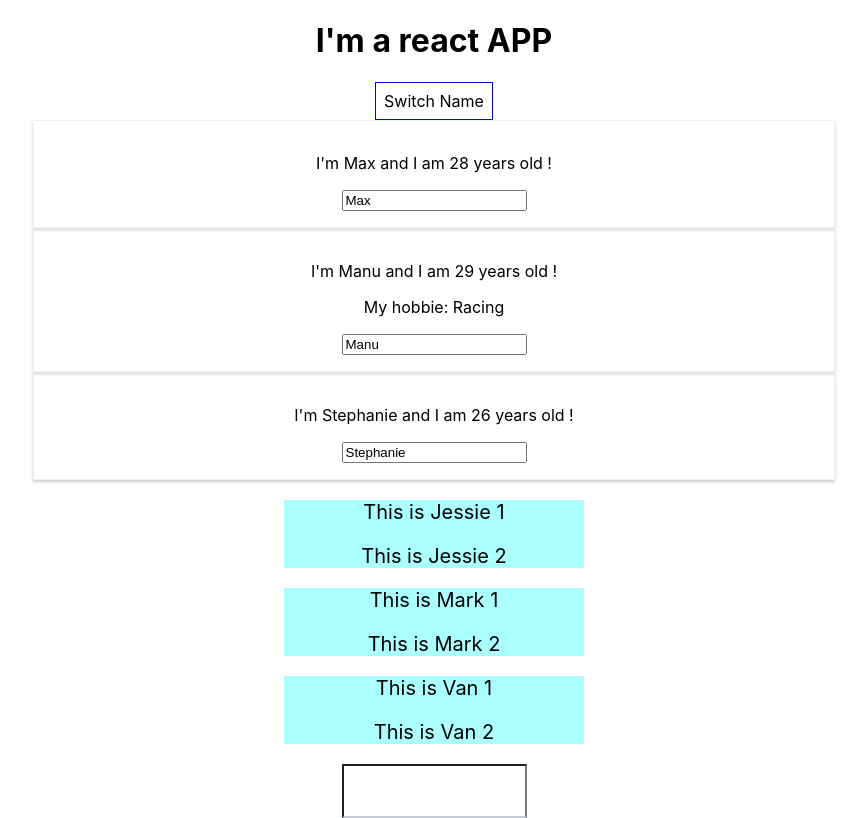
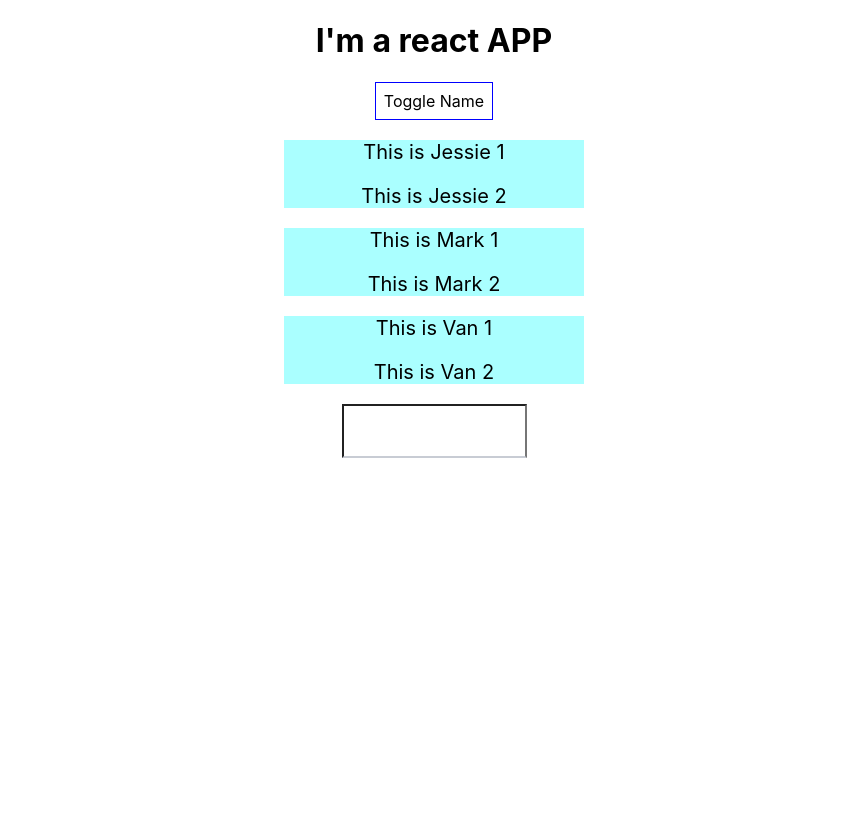
Before and after one commit to OscarZhou/react-complete-guide, a React (Create React App) app: page / in a window 1280 px wide. Shown: the whole page, without its empty margins (206-1073 px from the left). Built offline with nearby package versions, Linux system fonts and the light colour scheme.

Commit message:
Add list and conditionals

```diff
--- a/src/App.js
+++ b/src/App.js
@@ -8,15 +8,16 @@ import UserInput from './UserInput/UserInput.js'
 class App extends Component {
   state = {
     persons: [
-      {name: 'Max', age:28},
-      {name: 'Manu', age:29},
-      {name: 'Stephanie', age:26}
+      {id: 'dfaje', name: 'Max', age:28},
+      {id: '3ldoc', name: 'Manu', age:29},
+      {id: 'ejr3o', name: 'Stephanie', age:26}
     ],
     userOutputs:[
       {username:'Jessie'},
       {username:'Mark'},
       {username:'Van'}
-    ]
+    ],
+    showPerson: false
   }
 
   switchNameHandler = (newName) => {
@@ -30,14 +31,26 @@ class App extends Component {
     })
   }
 
-  nameChangedHandler = (event) => {
+  deletePersonHandler = (personIndex) => {
+    // const persons = this.state.persons.slice(); //create a copy of the original array
+    const persons = [...this.state.persons]
+    persons.splice(personIndex, 1);
     this.setState({
-      persons: [
-        {name: 'Maximliam', age:28},
-        {name: event.target.value, age:29},
-        {name: 'Stephanie', age:26}
-      ]
+      persons:persons
     })
+  }
+
+  nameChangedHandler = (event, id) => {
+    const personIndex = this.state.persons.findIndex(p => {
+      return p.id === id;
+    });
+    const person = {...this.state.persons[personIndex]};
+    person.name = event.target.value;
+    const persons = [...this.state.persons];// should be an array
+    persons[personIndex] = person;
+    this.setState({
+      persons: persons
+    });
 
   }
 
@@ -61,6 +74,10 @@ class App extends Component {
     })
   }
 
+  toggleNameHandler = () => {
+    const doesShow = this.state.showPerson;
+    this.setState({showPerson: !doesShow});
+  }
   render() {
     const style = {
       backgroundColor: 'white',
@@ -71,22 +88,28 @@ class App extends Component {
     };
 
 
+    let persons = null;
+    if (this.state.showPerson){
+      persons = (
+        <div>
+          {this.state.persons.map((person, index) => {
+            return <Person
+              click={() => this.deletePersonHandler(index)}
+                name={person.name}
+                age={person.age}
+                key={person.id}
+                changed={(event) => this.nameChangedHandler(event, person.id)}></Person>
+          })}
+        </div>
+      );
+    }
+
     return (
        <div className="App">
         <h1>I'm a react APP</h1>
         <button style={style}
-          onClick={this.switchNameHandler.bind(this,"Max!!")}>Switch Name</button>
-        <Person
-          name={this.state.persons[0].name}
-          age={this.state.persons[0].age} />
-        <Person
-          click={this.switchNameHandler.bind(this, "Maximilian")}
-          name={this.state.persons[1].name}
-          age={this.state.persons[1].age}
-          changed={this.nameChangedHandler} >My hobbie: Racing</Person>
-        <Person
-          name={this.state.persons[2].name}
-          age={this.state.persons[2].age} />
+          onClick={this.toggleNameHandler}>Toggle Name</button>
+        {persons}
         <UserOutput username={this.state.userOutputs[0].username} />
         <UserOutput username={this.state.userOutputs[1].username} />
         <UserOutput username={this.state.userOutputs[2].username} />
```
